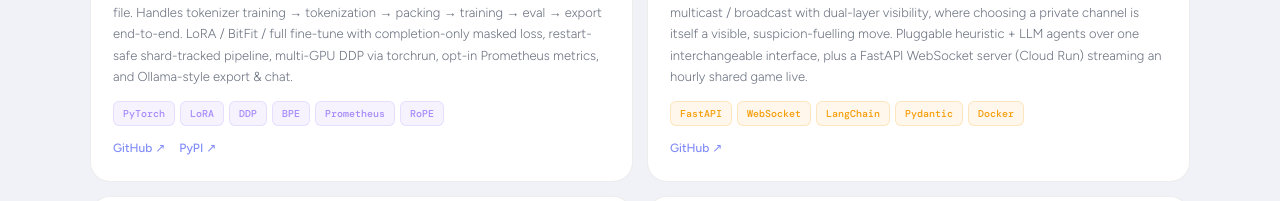
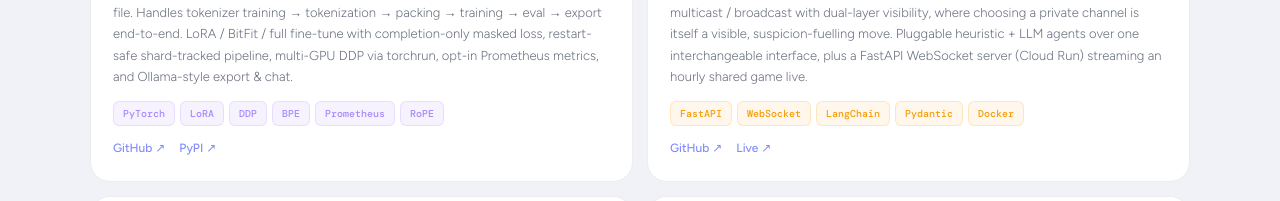
Before and after one commit to sujal-maheshwari2004/personalPortfolio, a React (Vite) app: page / in a window 1280 px wide. Shown: the part 3020-3221 px from the top of the page. Built offline with nearby package versions, Linux system fonts and the light colour scheme.

Commit message:
New project added

```diff
--- a/src/data.js
+++ b/src/data.js
@@ -132,6 +132,7 @@ export const projects = [
       "Mafia (Werewolf) engine with a custom agent-to-agent comm protocol — unicast / multicast / broadcast with dual-layer visibility, where choosing a private channel is itself a visible, suspicion-fuelling move. Pluggable heuristic + LLM agents over one interchangeable interface, plus a FastAPI WebSocket server (Cloud Run) streaming an hourly shared game live.",
     tags: ["FastAPI", "WebSocket", "LangChain", "Pydantic", "Docker"],
     github: "https://github.com/sujal-maheshwari2004/mafia-a2a",
+    live: "https://mafia-a2a-frontend-909729949991.asia-south1.run.app/",
   },
   {
     name: "Bot Street",
```
